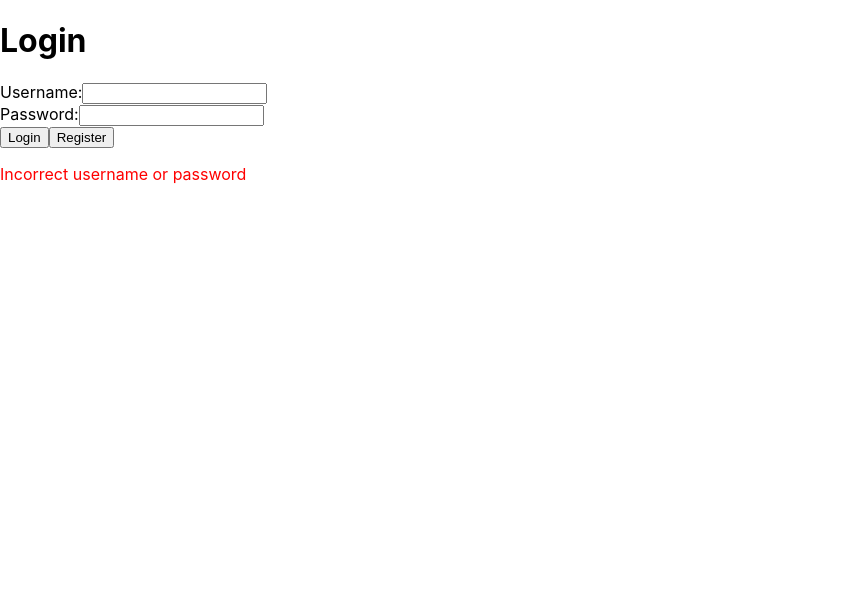
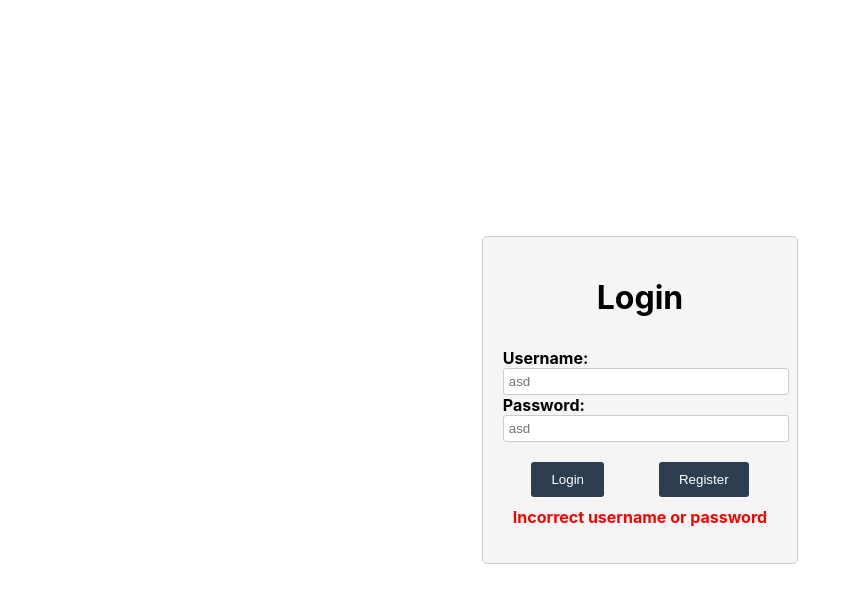
Before and after one commit to hanchry/SWA_assigments, a React (Create React App) app in the folder Assigment3/aplication/: page / in a window 1280 px wide. Both pictures are taken after a click on the button "Login". Shown: the top 602 px of the page, without its empty margins (0-861 px from the left). Built offline with nearby package versions, Linux system fonts and the light colour scheme; no server answers.

Commit message:
updating user password

```diff
--- a/Assigment3/aplication/package.json
+++ b/Assigment3/aplication/package.json
@@ -23,7 +23,7 @@
     "web-vitals": "^2.1.4"
   },
   "scripts": {
-    "start": "react-scripts start",
+    "start-client": "react-scripts start",
     "build": "react-scripts build",
     "test": "react-scripts test",
     "eject": "react-scripts eject"
--- a/Assigment3/aplication/src/App.css
+++ b/Assigment3/aplication/src/App.css
@@ -11,10 +11,6 @@
     --transition-default: 0.2s ease;
 }
 
-.error-hidden{
-    display: none;
-    color: var(--error-color);
-}
 
 nav{
     background-color: var(--primary-color);
@@ -34,6 +30,7 @@ nav > ul > li {
 .nav-link {
     color: var(--text-color);
     text-decoration: none;
+    font-size: 1.2em;
     transition: var(--transition-default);
 }
 .nav-link:hover {
@@ -53,3 +50,139 @@ nav > ul > li {
     background-color: white;
     color: var(--primary-color);
 }
+#nav-name {
+    font-size: 1.5em;
+    font-weight: bold;
+    color: var(--secondary-color);
+}
+#nav-links {
+    display: flex;
+    justify-content: space-between;
+    align-items: center;
+    width: 400px;
+}
+
+
+
+
+.container1 {
+    display: flex;
+    justify-content: center;
+    align-items: center;
+    height: 75vh;
+}
+
+.user-profile {
+    display: flex;
+    flex-direction: column;
+    align-items: center;
+    gap: 10px;
+    padding: 20px;
+    border: 1px solid #ccc;
+    border-radius: 5px;
+    background-color: #f5f5f5;
+    max-width: 400px;
+}
+
+.profile-icon {
+    width: 44px;
+    height: 44px;
+    fill: #2c3e50;
+}
+
+.profile-info {
+    text-align: center;
+}
+
+.label1 {
+    font-weight: bold;
+}
+
+.input1[type="text"] {
+    width: 100%;
+    padding: 5px;
+    border: 1px solid #ccc;
+    border-radius: 3px;
+}
+
+.button1 {
+    background-color: #2c3e50;
+    color: #fff;
+    border: none;
+    padding: 10px 20px;
+    border-radius: 3px;
+    cursor: pointer;
+}
+
+.button1:hover {
+    background-color: #34495e;
+}
+
+
+
+.container {
+    display: flex;
+    justify-content: center;
+    align-items: center;
+    height: 100vh;
+}
+
+.login-form {
+    display: flex;
+    flex-direction: column;
+    align-items: center;
+    gap: 10px;
+    padding: 20px;
+    border: 1px solid #ccc;
+    border-radius: 5px;
+    background-color: #f5f5f5;
+    max-width: 400px;
+}
+
+.form-group {
+    width: 100%;
+}
+
+label {
+    font-weight: bold;
+}
+
+input[type="text"],
+input[type="password"] {
+    width: 100%;
+    padding: 5px;
+    border: 1px solid #ccc;
+    border-radius: 3px;
+}
+
+.button-auth {
+    background-color: #2c3e50;
+    color: #fff;
+    border: none;
+    padding: 10px 20px;
+    border-radius: 3px;
+    cursor: pointer;
+    margin-inline: 10%;
+}
+
+.button-auth:hover {
+    background-color: #34495e;
+}
+
+#error {
+    color: red;
+    font-weight: bold;
+    text-align: center;
+    margin-top: 10px;
+}
+
+.error-hidden {
+    display: none;
+}
+#button-auth-container{
+    display: flex;
+    justify-content: center;
+    align-items: center;
+    width: 100%;
+    margin-top: 20px;
+}
--- a/Assigment3/aplication/src/App.tsx
+++ b/Assigment3/aplication/src/App.tsx
@@ -16,6 +16,8 @@ function App() {
                 <Route path='/Register' element={<Register/>}/>
                 <Route element={<PrivateRoute/>}>
                     <Route path="/home" element={<Home/>}/>
+                    <Route path="/play" element={<Home/>}/>
+                    <Route path="/scores" element={<Home/>}/>
                 </Route>
             </Routes>
         </>
--- a/Assigment3/aplication/src/components/Home.tsx
+++ b/Assigment3/aplication/src/components/Home.tsx
@@ -1,10 +1,11 @@
 import {useDispatch, useSelector} from "react-redux";
 import {User} from "../types/User";
-import {getUser} from "../state/actions/UserActions";
-import {useEffect} from "react";
+import {getUser, updateUser} from "../state/actions/UserActions";
+import React, {useEffect, useState} from "react";
 import {LoginState} from "../state/reducers/AuthReducer";
+import {UserEnums} from "../state/enums/UserEnums";
 
-const request:User = {
+const request: User = {
     id: 0,
     username: "",
     password: "",
@@ -17,7 +18,9 @@ const Home = () => {
     request.id = useSelector((state: { authReducer: LoginState }) => state.authReducer.userId) as number;
     request.token = useSelector((state: { authReducer: LoginState }) => state.authReducer.token) as string;
 
-    const user:User = useSelector((state: any) => state.userReducer.user);
+    const user: User = useSelector((state: any) => state.userReducer.user);
+
+    const [formData, setFormData] = useState(user);
 
     useEffect(() => {
         const fetchDate = async () => {
@@ -26,20 +29,67 @@ const Home = () => {
         fetchDate();
     }, [dispatch]);
 
+    const handleInputChange = (event: React.ChangeEvent<HTMLInputElement>) => {
+        console.log(event.target.name + " " + event.target.value)
+        const {name, value} = event.target;
+        setFormData({...formData, [name]: value});
+    }
+    const handleUpdate = async () => {
+        formData.token = request.token;
+        formData.id = request.id;
+        formData.username = user.username;
+
+        const response = await dispatch(updateUser(formData) as any);
+
+        if (response.type === UserEnums.UPDATE_USER_SUCCESS) {
+            console.log("update success")
+        } else {
+            console.log("update failed")
+        }
+    }
+
 
     if (!user) {
         return <div>Loading...</div>;
     }
-
-
     return (
-        <div>
-            <h1>Home</h1>
-            <p>{user.id}</p>
-            <p>{user.username}</p>
-            <p>{user.password}</p>
-            <p>{user.token}</p>
-        </div>
+            <div className="container1">
+                <div className="user-profile">
+                    <div className="profile-icon">
+                        <svg xmlns="http://www.w3.org/2000/svg" className="icon icon-tabler icon-tabler-user-circle"
+                             width="44"
+                             height="44" viewBox="0 0 24 24" strokeWidth="1.5" stroke="#2c3e50" fill="none"
+                             strokeLinecap="round" strokeLinejoin="round">
+                            <path stroke="none" d="M0 0h24v24H0z" fill="none"/>
+                            <path d="M12 12m-9 0a9 9 0 1 0 18 0a9 9 0 1 0 -18 0"/>
+                            <path d="M12 10m-3 0a3 3 0 1 0 6 0a3 3 0 1 0 -6 0"/>
+                            <path d="M6.168 18.849a4 4 0 0 1 3.832 -2.849h4a4 4 0 0 1 3.834 2.855"/>
+                        </svg>
+                    </div>
+                    <div className="profile-info">
+                        <label className="label1">UserName:</label>
+                        <input
+                            className="input1"
+                            type="text"
+                            name="username"
+                            value={user.username}
+                            readOnly
+                        />
+                    </div>
+                    <div className="profile-info">
+                        <label className="label1">Password:</label>
+                        <input className="input1"
+                               type="text"
+                               name={"password"}
+                               placeholder={user.password}
+                               onChange={handleInputChange}
+                        />
+                    </div>
+                    <button className="button1" onClick={handleUpdate}>
+                        Update
+                    </button>
+                </div>
+            </div>
     );
 }
 
--- a/Assigment3/aplication/src/components/Login.tsx
+++ b/Assigment3/aplication/src/components/Login.tsx
@@ -1,8 +1,8 @@
-import React, { useState } from 'react';
+import React, {useState} from 'react';
 import {useDispatch} from 'react-redux';
-import { login } from "../state/actions/AuthActions";
+import {login} from "../state/actions/AuthActions";
 import {User} from "../types/User";
-import { useNavigate } from 'react-router-dom';
+import {useNavigate} from 'react-router-dom';
 import {AuthEnums} from "../state/enums/AuthEnums";
 
 
@@ -21,19 +21,18 @@ const Login = () => {
     const [formData, setFormData] = useState(initialUser);
 
     const handleInputChange = (event: React.ChangeEvent<HTMLInputElement>) => {
-        const { name, value } = event.target;
-        setFormData({ ...formData, [name]: value });
+        const {name, value} = event.target;
+        setFormData({...formData, [name]: value});
     };
 
     const handleLogin = async () => {
         const result = await dispatch(login(formData) as any);
 
-        if(result.type === AuthEnums.LOGIN_SUCCESS){
+        if (result.type === AuthEnums.LOGIN_SUCCESS) {
             navigate('/home')
-        }
-        else {
+        } else {
             const error = document.getElementById('error');
-            if(error != null) {
+            if (error != null) {
                 error.style.display = 'block';
             }
 
@@ -44,38 +43,43 @@ const Login = () => {
     }
 
     return (
-        <div>
+        <div className="container">
+            <div className="login-form">
                 <h1>Login</h1>
                 <form>
-                <div>
+                    <div className="form-group">
                         <label htmlFor="username">Username:</label>
                         <input
                             type="text"
                             id="username"
                             name="username"
-                        value={formData.username}
+                            placeholder="asd"
                             onChange={handleInputChange}
                         />
                     </div>
-                <div>
+                    <div className="form-group">
                         <label htmlFor="password">Password:</label>
                         <input
                             type="password"
                             id="password"
                             name="password"
-                        value={formData.password}
+                            placeholder="asd"
                             onChange={handleInputChange}
                         />
                     </div>
-                <button type="button" onClick={handleLogin}>
+                    <div id="button-auth-container">
+                    <button className="button-auth" type="button" onClick={handleLogin}>
                         Login
                     </button>
-                <button type="button" onClick={handleRegister}>
+                    <button className="button-auth" type="button" onClick={handleRegister}>
                         Register
                     </button>
-                <p id='error' className="error-hidden">Incorrect username or password</p>
+                    </div>
+                    <p id="error" className="error-hidden">Incorrect username or password</p>
                 </form>
             </div>
+        </div>
+
     );
 };
 
--- a/Assigment3/aplication/src/components/Mavbar.tsx
+++ b/Assigment3/aplication/src/components/Mavbar.tsx
@@ -25,9 +25,16 @@ function Navbar() {
 
     return (
         <nav>
-            <ul>
+            <h1 id="nav-name">Assigment 3</h1>
+            <ul id="nav-links">
                 <li>
-                    <Link className="nav-link" to="/home">Home</Link>
+                    <Link className="nav-link" to="/home">Play</Link>
+                </li>
+                <li>
+                    <Link className="nav-link" to="/home">Best Scores</Link>
+                </li>
+                <li>
+                    <Link className="nav-link" to="/home">Profile</Link>
                 </li>
             </ul>
             <button className="nav-button" onClick={handleLogout}>Logout</button>
--- a/Assigment3/aplication/src/components/Register.tsx
+++ b/Assigment3/aplication/src/components/Register.tsx
@@ -1,7 +1,7 @@
-import React, { useState } from 'react';
-import { useDispatch } from 'react-redux';
-import { register } from '../state/actions/AuthActions'; // Import your register action
-import { User } from '../types/User';
+import React, {useState} from 'react';
+import {useDispatch} from 'react-redux';
+import {register} from '../state/actions/AuthActions'; // Import your register action
+import {User} from '../types/User';
 import {useNavigate} from "react-router-dom";
 import {AuthEnums} from "../state/enums/AuthEnums";
 
@@ -19,20 +19,19 @@ const Register = () => {
 
     const [formData, setFormData] = useState(initialUser);
 
-    const handleInputChange = (event:React.ChangeEvent<HTMLInputElement>) => {
-        const { name, value } = event.target;
-        setFormData({ ...formData, [name]: value });
+    const handleInputChange = (event: React.ChangeEvent<HTMLInputElement>) => {
+        const {name, value} = event.target;
+        setFormData({...formData, [name]: value});
     };
 
     const handleRegister = async () => {
         const result = await dispatch(register(formData) as any);
 
-        if(result.type === AuthEnums.REGISTER_SUCCESS){
+        if (result.type === AuthEnums.REGISTER_SUCCESS) {
             navigate('/home')
-        }
-        else {
+        } else {
             const error = document.getElementById('error');
-            if(error != null) {
+            if (error != null) {
                 error.style.display = 'block';
             }
         }
@@ -43,38 +42,41 @@ const Register = () => {
     }
 
     return (
-        <div>
+        <div className="container">
+            <div className="login-form">
                 <h1>Register</h1>
                 <form>
-                <div>
+                    <div className="form-group">
                         <label htmlFor="username">Username:</label>
                         <input
                             type="text"
                             id="username"
                             name="username"
-                        value={formData.username}
-                        onChange={handleInputChange}
+                            placeholder="john_doe"
                         />
                     </div>
-                <div>
+                    <div className="form-group">
                         <label htmlFor="password">Password:</label>
                         <input
                             type="password"
                             id="password"
                             name="password"
-                        value={formData.password}
-                        onChange={handleInputChange}
+                            placeholder="super secret password"
                         />
                     </div>
-                <button type="button" onClick={handleRegister}>
+                    <div id="button-auth-container">
+                        <button className="button-auth" type="button" onClick={handleRegister}>
                             Register
                         </button>
-                <button type="button" onClick={handleLogin}>
+                        <button className="button-auth" type="button" onClick={handleLogin}>
                             Login
                         </button>
-                <p id="error" className="error-hidden">User all ready exist</p>
+                    </div>
+                    <p id="error" className="error-hidden">User already exists</p>
                 </form>
             </div>
+        </div>
+
     );
 }
 
--- a/Assigment3/aplication/src/state/actions/UserActions.ts
+++ b/Assigment3/aplication/src/state/actions/UserActions.ts
@@ -38,3 +38,37 @@ export const getUser = createAsyncThunk(
             return thunkAPI.rejectWithValue({ error: (error as Error).message });
         }
     });
+
+export const updateUserRequest = () => ({
+    type: UserEnums.UPDATE_USER_REQUEST,
+});
+export const updateUserSuccess = (user: User) => ({
+    type: UserEnums.UPDATE_USER_SUCCESS,
+    payload: user,
+});
+export const updateUserFailure = (error: string) => ({
+    type: UserEnums.UPDATE_USER_FAILURE,
+    payload: error,
+});
+
+export const updateUser = createAsyncThunk(
+    UserEnums.UPDATE_USER_REQUEST,
+    async (user:User, thunkAPI) => {
+        thunkAPI.dispatch(updateUserRequest());
+        try {
+            const url = `http://localhost:9090/users/${user.id}?token=${user.token}`;
+            const response = await axios.patch(url, user, {
+                headers: {
+                    Accept: 'application/json',
+                },
+            });
+
+            const userResponse = response.data;
+            thunkAPI.dispatch(updateUserSuccess(userResponse));
+            return userResponse;
+        } catch (error) {
+            thunkAPI.dispatch(updateUserFailure((error as Error).message));
+            return thunkAPI.rejectWithValue({ error: (error as Error).message });
+        }
+    }
+);
--- a/Assigment3/aplication/src/state/enums/UserEnums.ts
+++ b/Assigment3/aplication/src/state/enums/UserEnums.ts
@@ -2,4 +2,7 @@ export enum UserEnums{
     GET_USER_REQUEST = 'GET_USERS_REQUEST',
     GET_USER_SUCCESS = 'GET_USERS_REQUEST/fulfilled',
     GET_USER_FAILURE = 'GET_USERS_REQUEST/rejected',
+    UPDATE_USER_REQUEST = 'UPDATE_USER_REQUEST',
+    UPDATE_USER_SUCCESS = 'UPDATE_USER_REQUEST/fulfilled',
+    UPDATE_USER_FAILURE = 'UPDATE_USER_REQUEST/rejected',
 }
--- a/Assigment3/aplication/src/state/reducers/UserReducer.ts
+++ b/Assigment3/aplication/src/state/reducers/UserReducer.ts
@@ -30,6 +30,19 @@ const userReducer = (state: UserState = initialState, action: any) => {
             return {
                 ...state,
             }
+        case UserEnums.UPDATE_USER_REQUEST:
+            return {
+                ...state,
+            }
+        case UserEnums.UPDATE_USER_SUCCESS:
+            return {
+                ...state,
+                user: action.payload,
+            }
+        case UserEnums.UPDATE_USER_FAILURE:
+            return {
+                ...state,
+            }
         default:
             return state;
 
```
Also changed, not shown: 1 other file (tests, documents, lock files or other folders). Lines whose indentation alone changed are shown as unchanged.
